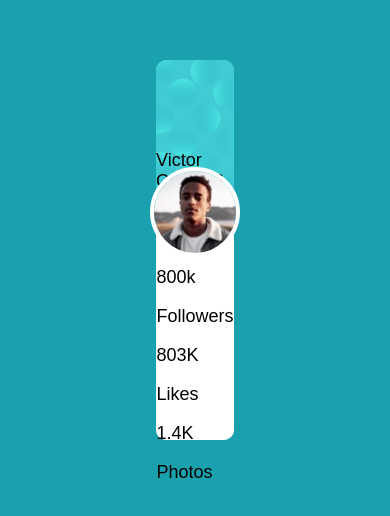
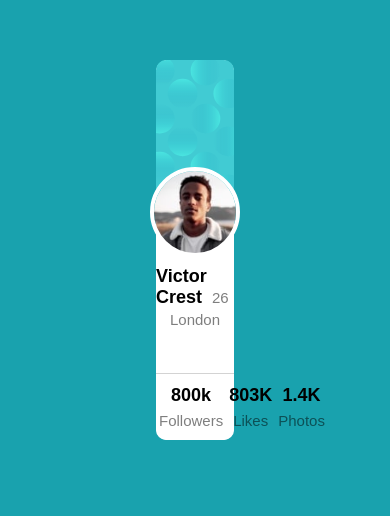
Before and after one commit to castillojuan1000/Profile-Card, a plain HTML site: page index.html in a window 390 px wide. Shown: the part 172-688 px from the top of the page. Drawn offline with Linux system fonts and the light colour scheme; a web font is replaced by a local one.

Commit message:
card done, added responsiveness to card

```diff
--- a/index.css
+++ b/index.css
@@ -30,6 +30,33 @@ html {
   flex-direction: column;
 }
 
+
+
+@media (min-width: 400px) {
+  .card-container{
+    width: 90vw;
+    height: 60vh;
+  }
+}
+
+@media (min-width: 700px) {
+  .card-container{
+    width: 45vw;
+    height: 50vh;
+  }
+}
+
+@media (min-width: 1000px) {
+  .card-container{
+    width: 25vw;
+    height: 50vh;
+  }
+}
+
+
+
+
+
 .top-card{
   background-image: url(/images/bg-pattern-card.svg);
   width: 100%;
@@ -55,6 +82,53 @@ html {
   border-radius: 0 0 10px 10px;
   display: flex;
   flex-direction: column;
+
+}
+
+.name-age{
+
+  flex: 2;
+  display: flex;
+  flex-direction: column;
+  justify-content: flex-end;
+  align-items: center;
+  padding-bottom: 30px;
+}
+
+.name-age .age{
+  margin-left: 5px;
+}
+
+.name-age .city{
+margin-top: 3px;
+}
+
+.stats{
+  border-top: 1px solid lightgray;
+  flex: 1;
+  display: flex;
+  justify-content: space-evenly;
+  align-items: center;
+}
+
+.stat{
+  display: flex;
+  flex-direction: column;
   justify-content: center;
   align-items: center;
 }
+
+.stat p{
+  margin: 3px;
+  text-align: center;
+}
+
+.darker-color{
+  font-weight: 700;
+}
+
+.lighter-color{
+  font-weight: 400;
+  opacity: .5;
+  font-size: 15px;
+}
--- a/index.html
+++ b/index.html
@@ -26,22 +26,22 @@
       <div class="bottom-card">
 
         <div class="name-age">
-          <div class="darker">Victor Crest <span class="lighter age"> 26</span></div>
-          <p class="lighter city">London</p>
+          <div class="darker-color">Victor Crest <span class="lighter-color age"> 26</span></div>
+          <p class="lighter-color city">London</p>
         </div>
 
         <div class="stats">
           <div class="stat first-stat">
-            <p class="number">800k</p>
-            <p class="coming-from">Followers</p>
+            <p class="number darker-color">800k</p>
+            <p class="lighter-color">Followers</p>
           </div>
           <div class="stat second-stat">
-            <p class="number">803K</p>
-            <p class="coming-from">Likes</p>
+            <p class="number darker-color">803K</p>
+            <p class="lighter-color">Likes</p>
           </div>
           <div class="stat third-stat">
-            <p class="number">1.4K</p>
-            <p class="coming-from">Photos</p>
+            <p class="number darker-color">1.4K</p>
+            <p class="lighter-color">Photos</p>
           </div>
         </div>
       </div>
```
